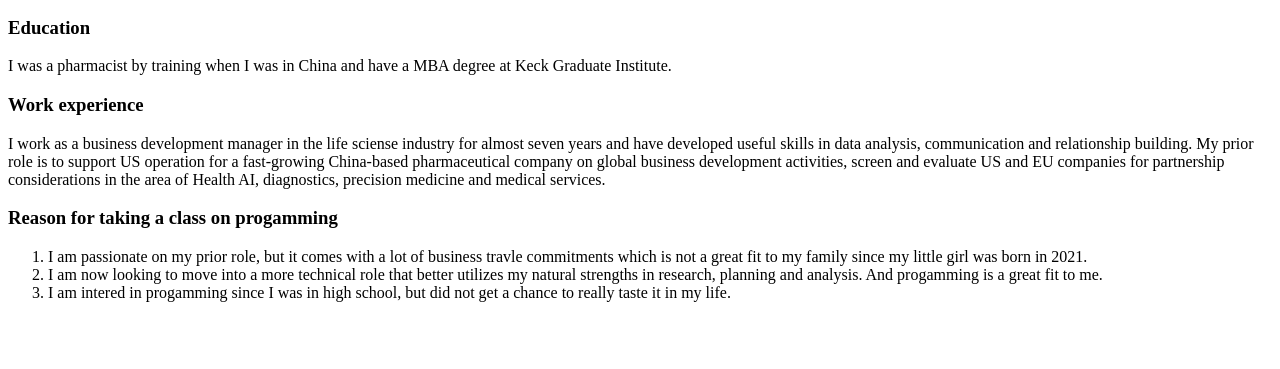
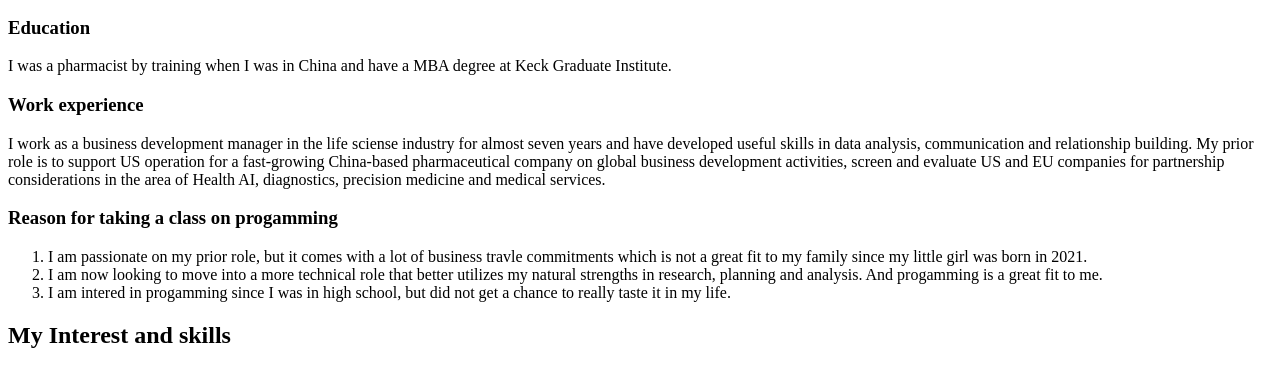
Before and after one commit to zbl14/about-me, a plain HTML site: page index.html in a window 1280 px wide. Shown: the part 701-1070 px from the top of the page. Before the commit the page ends 1019 px from the top, so only its background shows below. Drawn offline with Linux system fonts and the light colour scheme.

Commit message:
add my interest and skills section

```diff
--- a/index.html
+++ b/index.html
@@ -91,5 +91,10 @@
       <li>I am intered in progamming since I was in high school, but did not get a chance to really taste it in my life.</li>
     </ol>
   </div>
+
+  <div>
+    <h2>My Interest and skills</h2>
+
+  </div>
 </body>
 </html>
```
